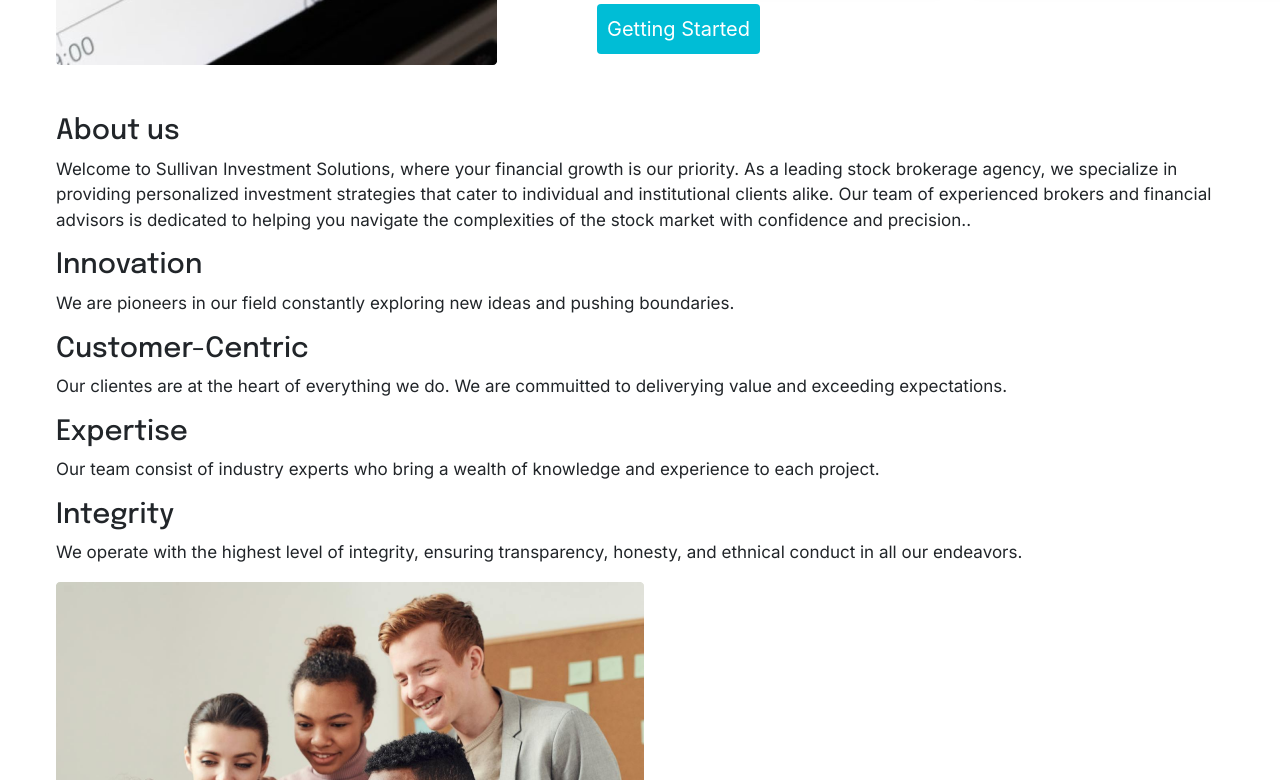
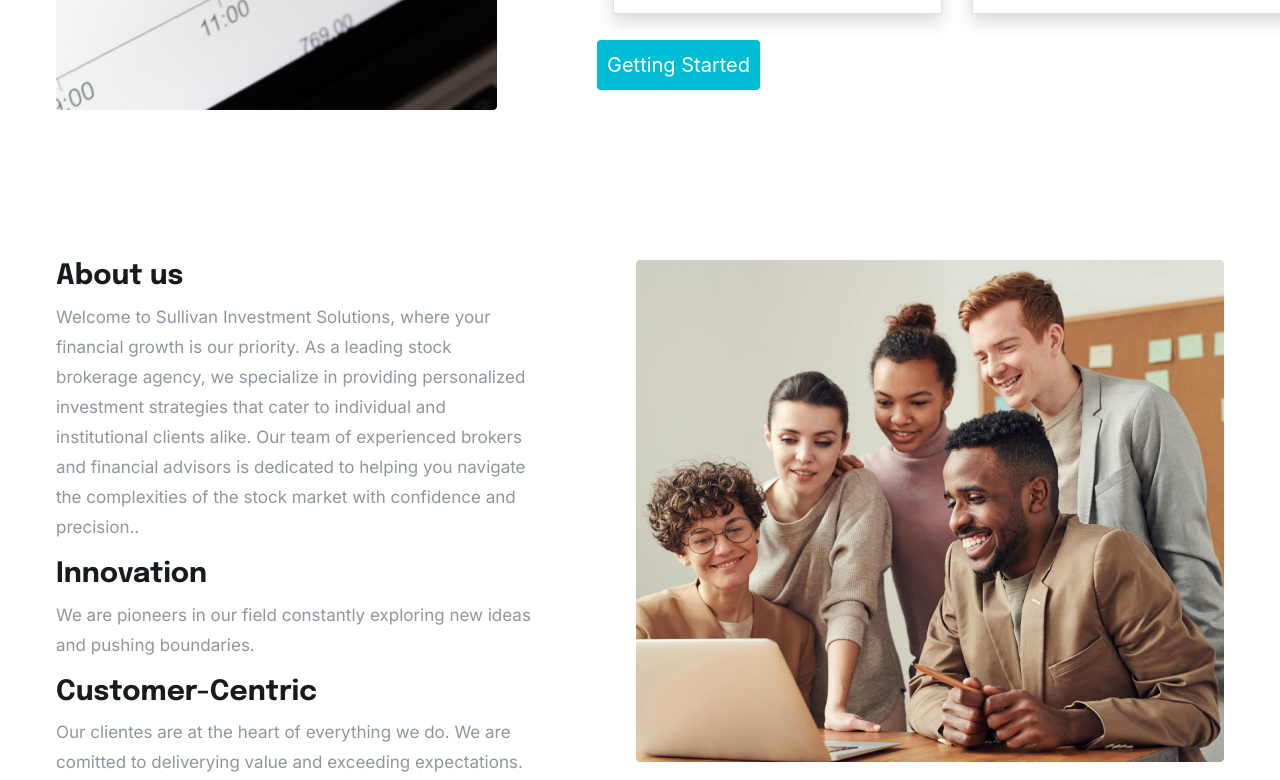
Before and after one commit to Stephen191294/Sullivan-Investment-Solutions, a plain HTML site: page index.html in a window 1280 px wide. Shown: the part 1714-2494 px from the top of the page. Drawn offline with nearby package versions, Linux system fonts and the light colour scheme.

Commit message:
section 3 styling

```diff
--- a/assets/SCSS/styles.scss
+++ b/assets/SCSS/styles.scss
@@ -88,6 +88,7 @@
       font-family: $Inter;
       color: $grey200;
       font-weight: 400;
+      line-height: 30px;
     }
     .border{
       display: flex;
@@ -121,7 +122,23 @@
 }
 
 .section-3{
+  margin-top: 100px;
   .container{
+    display: flex;
+    h3{
+      color: $black100;
+      font-weight: bold;
+      font-family: $Epilogue;
+    }
+    p{
+      color: $grey200;
+      font-weight: 400;
+      font-family: $Inter;
+      line-height: 30px;
+    }
+    img{
+      margin-left: 100px;
+    }
 
   }
 }
--- a/index.html
+++ b/index.html
@@ -135,7 +135,7 @@
                </div>
                <div>
                   <h3>Customer-Centric</h3>
-                  <p>Our clientes are at the heart of everything we do. We are commuitted to deliverying value and exceeding expectations.</p>
+                  <p>Our clientes are at the heart of everything we do. We are comitted to deliverying value and exceeding expectations.</p>
                </div>
                <div>
                   <h3>Expertise</h3>
```
Also changed, not shown: assets/SCSS/styles.css, 1 other file.
